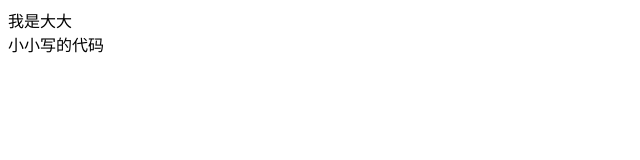
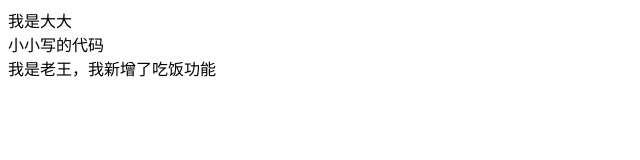
Before and after one commit to shiney-gh/first, a plain HTML site: page index.html in a window 1280 px wide. Shown: the whole page, without its empty margins (0-640 px from the left). Drawn offline with Linux system fonts and the light colour scheme.

Commit message:
吃饭功能

```diff
--- a/index.html
+++ b/index.html
@@ -9,5 +9,6 @@
 <body>
     <div>我是大大</div>
     <div>小小写的代码</div>
+    <div>我是老王，我新增了吃饭功能</div>
 </body>
 </html>
```
